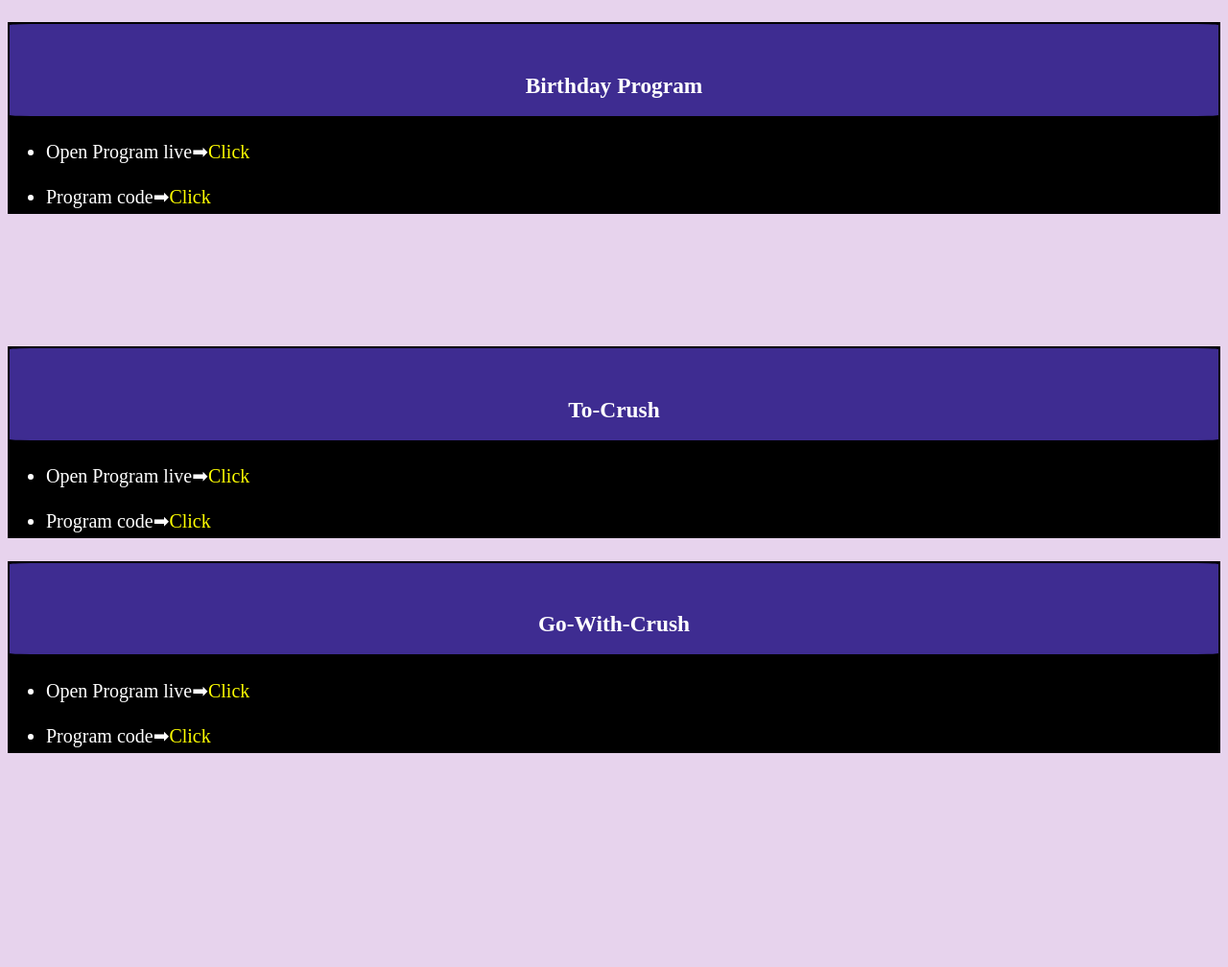
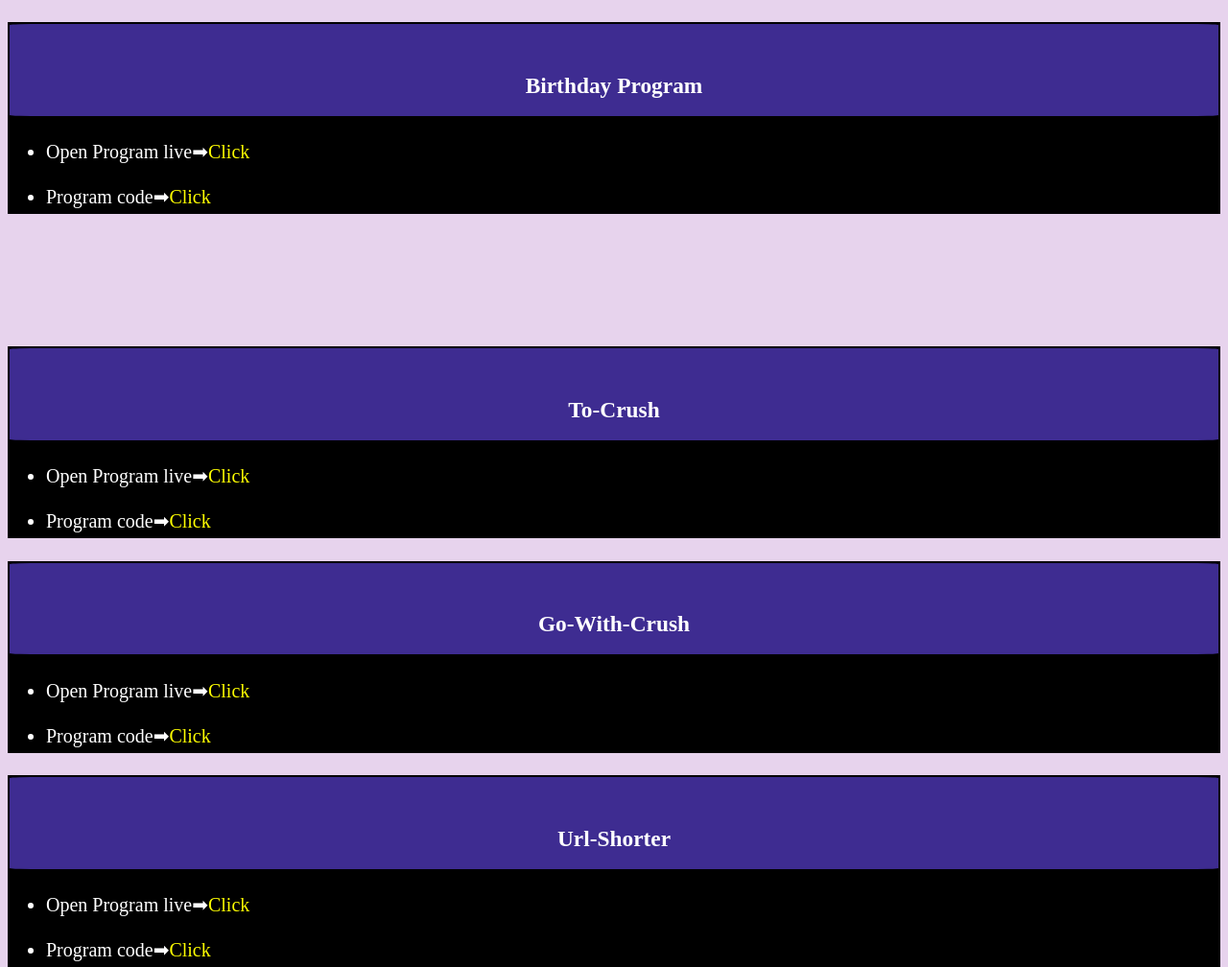
Before and after one commit to OmShukla15/Web, a plain HTML site: page programs.html in a window 1280 px wide. Shown: the whole page at 96% size. Before the commit the page ends 800 px from the top, so only its background shows below. Drawn offline with Linux system fonts and the light colour scheme.

Commit message:
Update programs.html

```diff
--- a/programs.html
+++ b/programs.html
@@ -13,11 +13,7 @@
       height:200px;
       font-size:20px;
     }
-    #Ask{
-      height:200px;
-      background-color:black;
-      font-size:20px;
-    }
+
     h3{
       height:45px;
       background-color:#3e2c91;
@@ -38,6 +34,11 @@
       font-size:20px;
       margin-top: 8%;
     }
+    .two{
+      height:200px;
+      background-color:black;
+      font-size:20px;
+    }
   </style>
 </head>
 
@@ -56,7 +57,7 @@
   </ul>
   </div>
 
-<div id="Ask"><h3>Go-With-Crush </h3>
+<div class="two"><h3>Go-With-Crush </h3>
      <ul>
       <li style="color:white">Open Program live&#10145;<a class="one" href="https://crush-fair.netlify.app/">Click</a></li><br>
     <li style="color:white">Program code&#10145;<a class="one" href="https://github.com/OmShukla15/Ask-for-crush-to-go-to-fair">Click</a></li>
@@ -64,7 +65,17 @@
 
   </ul>
   </div>
+
+
+
+  <div class="two"><h3>Url-Shorter</h3>
+      <ul>
+      <li style="color:white">Open Program live&#10145;<a class="one" href="https://m-url-shorter.netlify.app/">Click</a></li><br>
+    <li style="color:white">Program code&#10145;<a class="one" href="https://github.com/OmShukla15/Url-Shorter-">Click</a></li>
+  </div>
+
+
 </div>
 </body>
 
-      </html>
+  </html>
```
